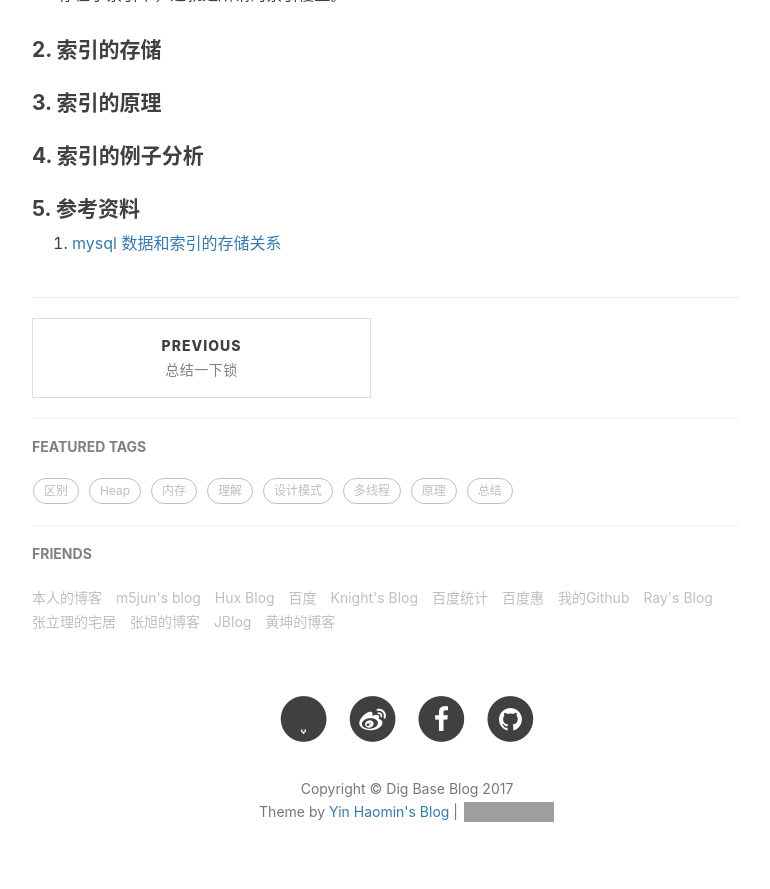
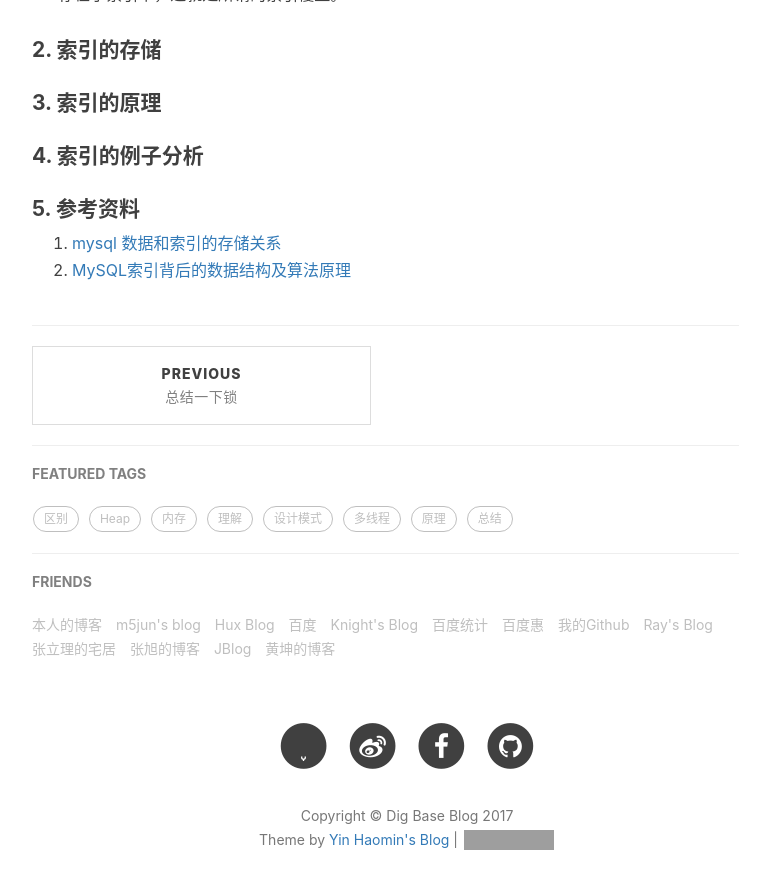
Before and after one commit to baiscjava/basicjava.github.io, a Jekyll site: the page built from _posts/2017-08-29-总结一下数据库的索引.md, in a window 1280 px wide and 900 px high, scrolled down 1387 px. Shown: the top 889 px of the window, without its empty margins (233-1003 px from the left). Built offline with Jekyll 4.4.1, drawn with Linux system fonts in a browser that asks for light colours; nearby versions of some CDN libraries; comment, search, counter and statistics services are not loaded; grey boxes are pictures that could not be loaded.

Commit message:
Update 2017-08-29-总结一下数据库的索引.md

```diff
--- a/_posts/2017-08-29-总结一下数据库的索引.md
+++ b/_posts/2017-08-29-总结一下数据库的索引.md
@@ -48,3 +48,4 @@ sex存在于索引中，这就是所谓的索引覆盖。<br>
 
 #### 5. 参考资料<br>
 1. [mysql 数据和索引的存储关系](http://blog.csdn.net/tangkund3218/article/details/46945311)
+2. [MySQL索引背后的数据结构及算法原理](https://www.cnblogs.com/tgycoder/p/5410057.html)
```
